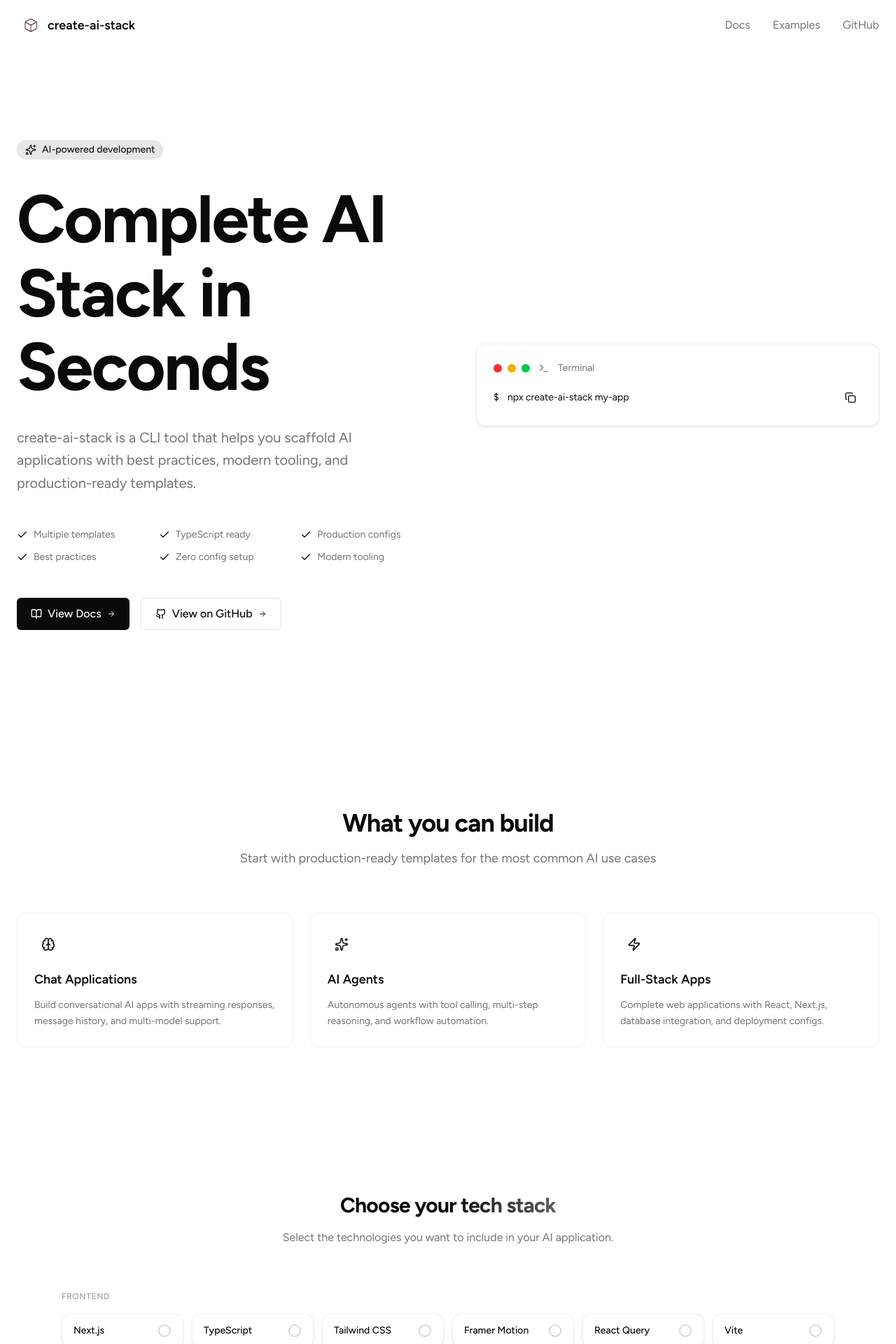
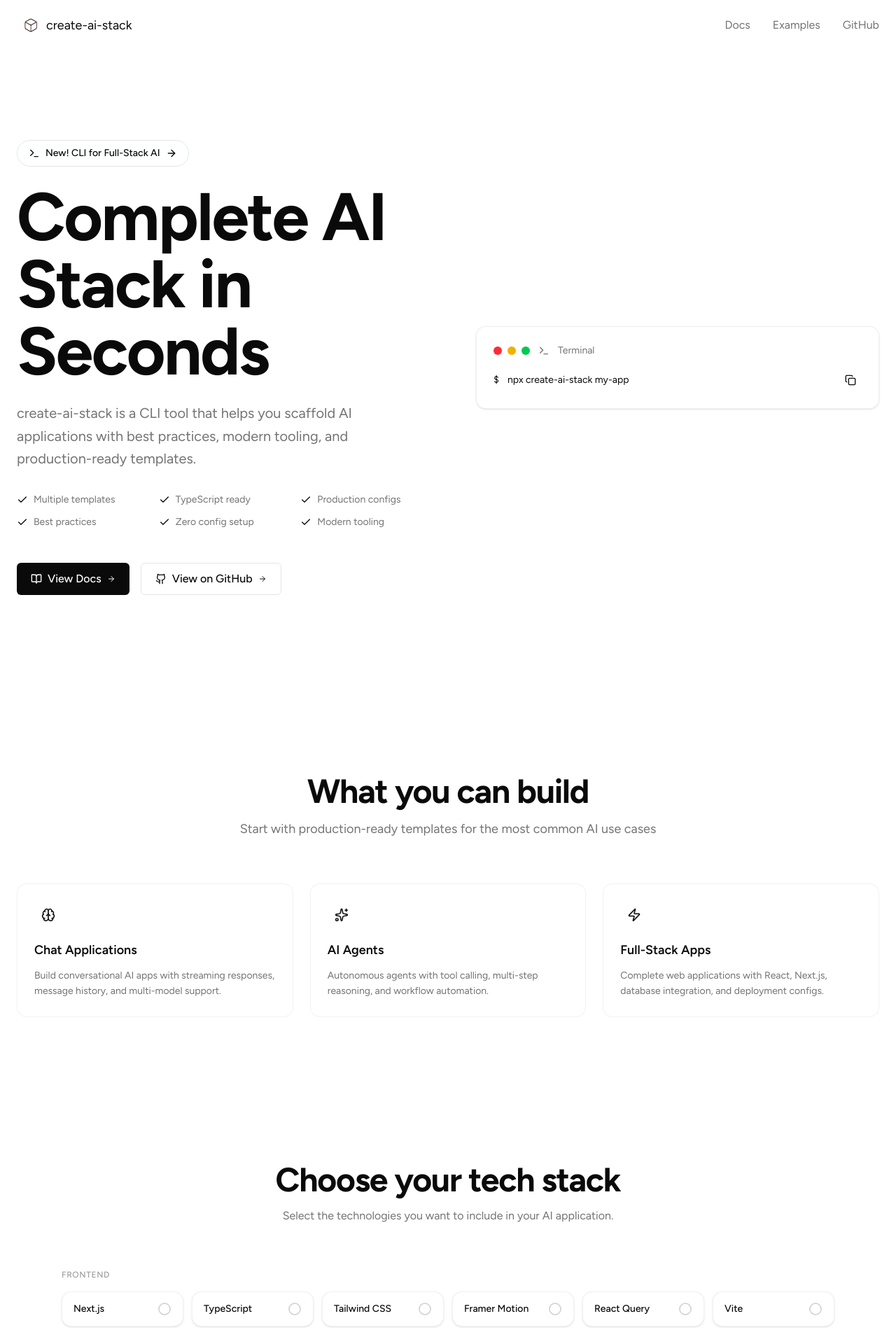
Before and after one commit to harrybaines/create-ai-stack, a Next.js app: page / in a window 1280 px wide. Shown: the top 1920 px of the page at 70% size. Built offline with nearby package versions, Linux system fonts and the light colour scheme.

Commit message:
nicer logo and tidy hero

```diff
--- a/app/components/features-section.tsx
+++ b/app/components/features-section.tsx
@@ -30,7 +30,7 @@
         animate={{ opacity: 1, y: 0 }}
         transition={{ duration: 0.5, ease: "easeOut" }}
       >
-        <h2 className="text-3xl lg:text-4xl font-bold tracking-tight text-foreground mb-4">
+        <h2 className="text-3xl lg:text-5xl font-bold tracking-tight text-foreground mb-4">
           What you can build
         </h2>
         <p className="text-lg text-muted-foreground max-w-2xl mx-auto">
--- a/app/components/getting-started-section.tsx
+++ b/app/components/getting-started-section.tsx
@@ -12,11 +12,8 @@
         animate={{ opacity: 1, y: 0 }}
         transition={{ duration: 0.5, ease: "easeOut" }}
       >
-        <h2 className="text-3xl lg:text-4xl font-bold tracking-tight text-foreground mb-6">
-          Get started in{" "}
-          <span className="bg-gradient-to-r from-primary to-primary/70 bg-clip-text text-transparent">
-            seconds
-          </span>
+        <h2 className="text-3xl lg:text-5xl font-bold tracking-tight text-foreground mb-6">
+          Get started in seconds
         </h2>
         <p className="text-lg text-muted-foreground max-w-2xl mx-auto">
           Choose your template, customize your setup, and start building immediately.
--- a/app/components/hero-section.tsx
+++ b/app/components/hero-section.tsx
@@ -1,7 +1,7 @@
 "use client";
 
 import { motion } from "framer-motion";
-import { ArrowRight, BookOpen, Check, Github, Sparkles } from "lucide-react";
+import { ArrowRight, BookOpen, Check, Github, Terminal } from "lucide-react";
 import CopyableCommand from "./copyable-command";
 
 export default function HeroSection() {
@@ -10,16 +10,17 @@
       <div className="grid grid-cols-1 lg:grid-cols-2 gap-16 lg:gap-20 items-center">
         <div className="max-w-2xl">
           <motion.div
-            className="inline-flex items-center gap-2 bg-primary/10 text-primary px-3 py-1 rounded-full text-sm font-medium mb-8"
+            className="inline-flex items-center gap-2 border border-border bg-background/50 backdrop-blur-sm text-foreground px-4 py-2 rounded-full text-sm font-medium mb-6 hover:bg-background/80 transition-colors"
             initial={{ opacity: 0, y: 20 }}
             animate={{ opacity: 1, y: 0 }}
             transition={{ duration: 0.4, ease: "easeOut" }}
           >
-            <Sparkles className="w-4 h-4" />
-            <span>AI-powered development</span>
+            <Terminal className="w-4 h-4" />
+            <span>New! CLI for Full-Stack AI</span>
+            <ArrowRight className="w-4 h-4" />
           </motion.div>
           <motion.h1
-            className="text-6xl lg:text-8xl font-bold tracking-tight text-foreground mb-8 leading-[1.1]"
+            className="text-6xl lg:text-8xl font-bold tracking-tight text-foreground mb-6"
             initial={{ opacity: 0, y: 30 }}
             animate={{ opacity: 1, y: 0 }}
             transition={{ duration: 0.5, delay: 0.1, ease: "easeOut" }}
@@ -27,7 +28,7 @@
             Complete AI Stack in Seconds
           </motion.h1>
           <motion.p
-            className="text-lg lg:text-xl text-muted-foreground mb-12 leading-relaxed"
+            className="text-lg lg:text-xl text-muted-foreground mb-8 leading-relaxed"
             initial={{ opacity: 0, y: 20 }}
             animate={{ opacity: 1, y: 0 }}
             transition={{ duration: 0.4, delay: 0.2, ease: "easeOut" }}
--- a/app/components/navbar.tsx
+++ b/app/components/navbar.tsx
@@ -5,9 +5,9 @@
     <nav className="bg-background/80 backdrop-blur-sm sticky top-0 z-50">
       <div className="max-w-7xl mx-auto px-6 py-4">
         <div className="flex items-center justify-between">
-          <div className="flex items-center gap-1">
+          <div className="flex items-center gap-0.5">
             <Image src="/logo.png" alt="create-ai-stack" width={40} height={40} />
-            <span className="font-semibold text-lg">create-ai-stack</span>
+            <span className="font-normal text-lg">create-ai-stack</span>
           </div>
           <div className="flex items-center gap-8">
             <a href="#docs" className="text-muted-foreground hover:text-foreground transition-colors">
--- a/app/components/open-source-section.tsx
+++ b/app/components/open-source-section.tsx
@@ -12,11 +12,8 @@
         animate={{ opacity: 1, y: 0 }}
         transition={{ duration: 0.5, ease: "easeOut" }}
       >
-        <h2 className="text-3xl lg:text-4xl font-bold tracking-tight text-foreground mb-6">
-          Built in the{" "}
-          <span className="bg-gradient-to-r from-primary to-primary/70 bg-clip-text text-transparent">
-            open
-          </span>
+        <h2 className="text-3xl lg:text-5xl font-bold tracking-tight text-foreground mb-6">
+          Built in the open
         </h2>
         <p className="text-lg text-muted-foreground max-w-2xl mx-auto mb-6">
           Fully open source and community-driven. Contribute, customize, and make it your own.
--- a/app/components/tech-stack-selector.tsx
+++ b/app/components/tech-stack-selector.tsx
@@ -83,11 +83,8 @@
         animate={{ opacity: 1, y: 0 }}
         transition={{ duration: 0.5, ease: "easeOut" }}
       >
-        <h2 className="text-3xl font-bold tracking-tight text-foreground mb-4">
-          Choose your{" "}
-          <span className="bg-gradient-to-r from-primary to-primary/70 bg-clip-text text-transparent">
-            tech stack
-          </span>
+        <h2 className="text-5xl font-bold tracking-tight text-foreground mb-4">
+          Choose your tech stack
         </h2>
         <p className="text-muted-foreground max-w-2xl mx-auto">
           Select the technologies you want to include in your AI application.
```
Also changed, not shown: public/logo.png.
